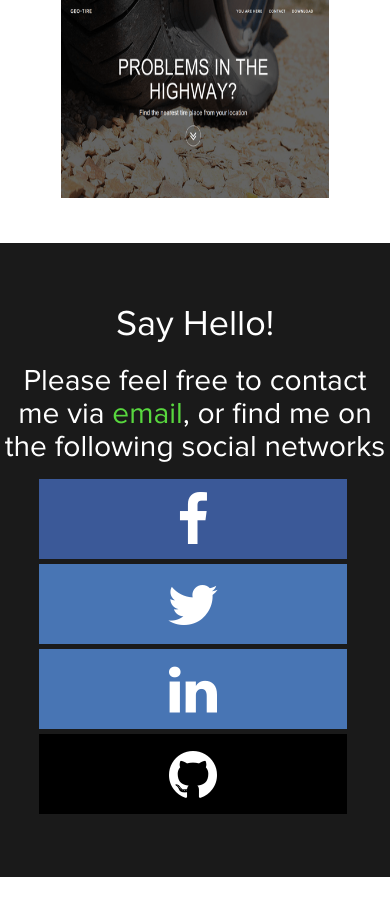
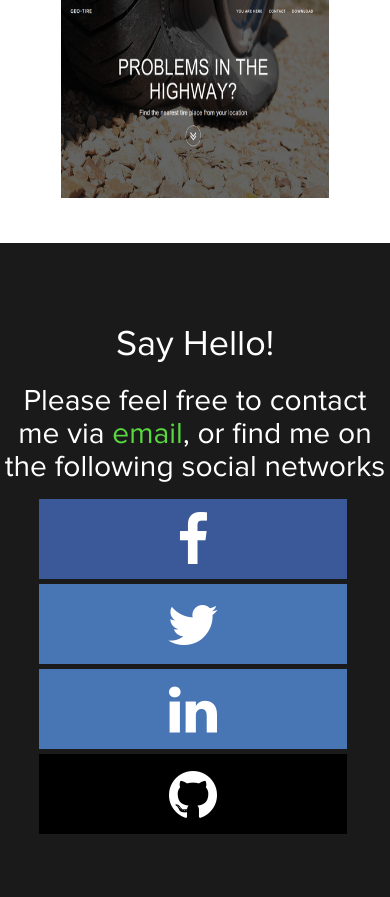
Before and after one commit to jorgeluis11/profile, a Django app: page / in a window 390 px wide. Shown: the part 1751-2648 px from the top of the page. Run offline with Django 3.2, Linux system fonts and the light colour scheme; data comes from the database, SQL or seed files in the repository; parts of the project's set-up code (start-up, migrations or seed data) failed here and were passed over; some libraries are stand-ins or nearby versions.

Commit message:
section-4 fixed in iphone4 and 5

```diff
--- a/static/css/style.css
+++ b/static/css/style.css
@@ -792,6 +792,11 @@ ul.social li:hover a p {
 		margin-bottom: 10px;
 	}
 
+	#hello
+	{
+		margin-bottom: 15px;
+	}
+
 }
 
 @media(max-width: 320px)
@@ -802,6 +807,10 @@ ul.social li:hover a p {
 		width: auto;
 	}
 
+	#section-4
+	{
+		padding-bottom: 30%;
+	}
 }
 
 @media(max-height: 574px)
@@ -816,19 +825,25 @@ ul.social li:hover a p {
 		padding-top: 40%;
 	}
 
+	#section-4
+	{
+		padding-top: 10%;
+		padding-bottom: 18%;
+	}
+
 	#contact-info
 	{
 		font-size: 1.7em !important;
 	}
 
-	#social>li
+	ul.social>li>a
 	{
-		height: 200px;
+		height: 70px !important;
 	}
 
 	#hello
 	{
-		margin-bottom: 10px;
+		margin-bottom: 0px !important;
 	}
 
 }
--- a/templates/sections/section4.html
+++ b/templates/sections/section4.html
@@ -3,7 +3,7 @@
 		<div class="row">
 
 			<div >
-				<h1 id="hello" style="margin-bottom: 0; margin:0 auto;">
+				<h1 id="hello" >
 					Say Hello!
 				</h1>
 			</div>
```
